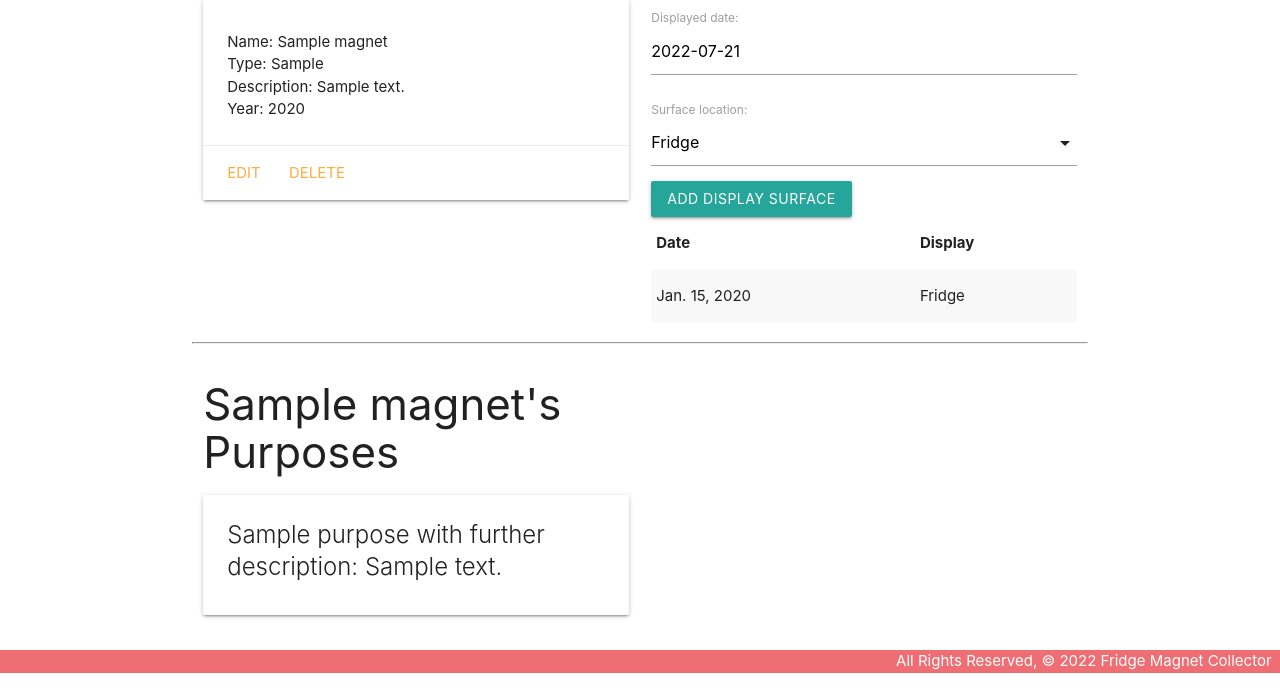
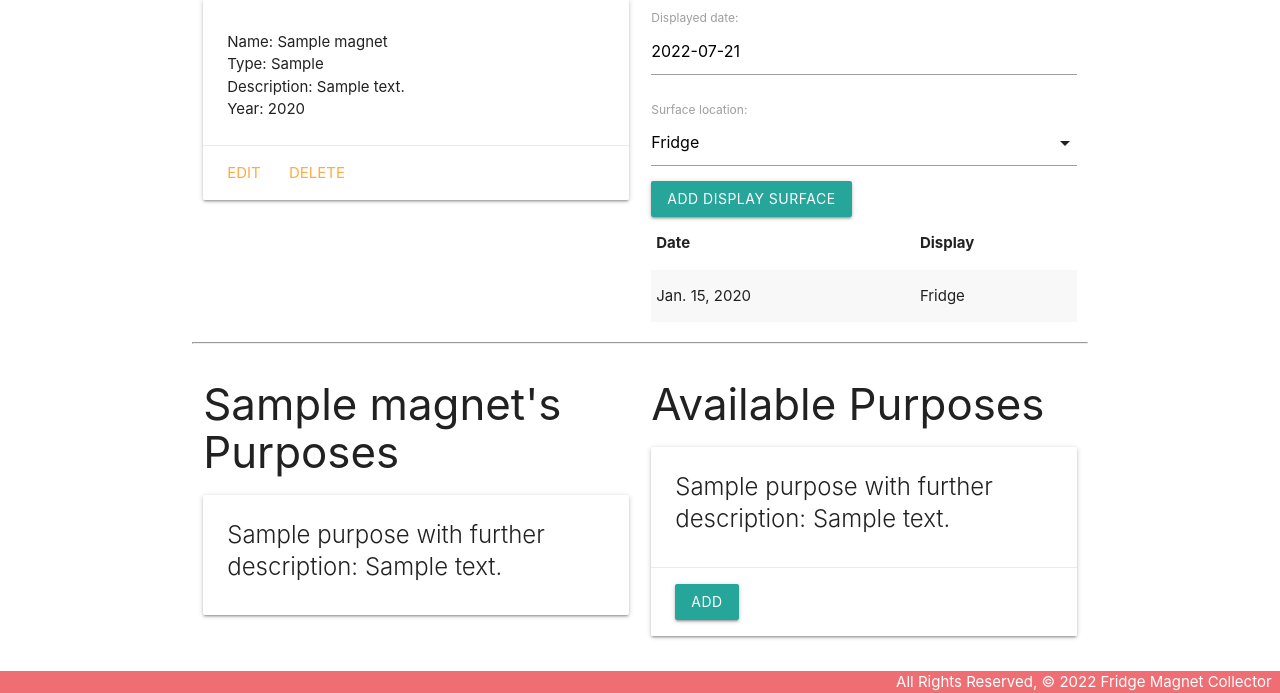
Before and after one commit to hnhtran/fridge-magnet-collector, a Django app: template main_app/templates/magnets/detail.html in a window 1280 px wide. Shown: the part 209-902 px from the top of the page. Run offline with Django 4.2, Linux system fonts and the light colour scheme; the template is opened without the code that fills it: values that come from a table or form of the project are taken from there, others are empty; tables that the repository leaves empty hold one stand-in row (values such as "Sample post").

Commit message:
complete CRUD for M:M

```diff
--- a/main_app/templates/magnets/detail.html
+++ b/main_app/templates/magnets/detail.html
@@ -63,6 +63,31 @@
     <p>No purposes yet.</p>
     {% endif %}
   </div>
+  <div class="col s6">
+    <h3>Available Purposes</h3>
+    {% if purposes.count %}
+    {% for purpose in purposes.all %}
+    <div class="card">
+      <div class="card-content">
+        <span class="card-title">
+          <span>{{purpose.name}}</span>
+          {% if purpose.description %}
+          <span> with further description: {{purpose.description}}</span>
+          {% endif %}
+        </span>
+      </div>
+      <div class="card-action">
+        <form action="{% url 'assoc_purpose' magnet.id purpose.id %}" method="POST">
+          {% csrf_token %}
+          <input type="submit" class="btn" value="Add">
+        </form>
+      </div>
+    </div>
+    {% endfor %}
+    {% else %}
+    <p>No purposes yet.</p>
+    {% endif %}
+  </div>
 </div>
 
 <script>
```
